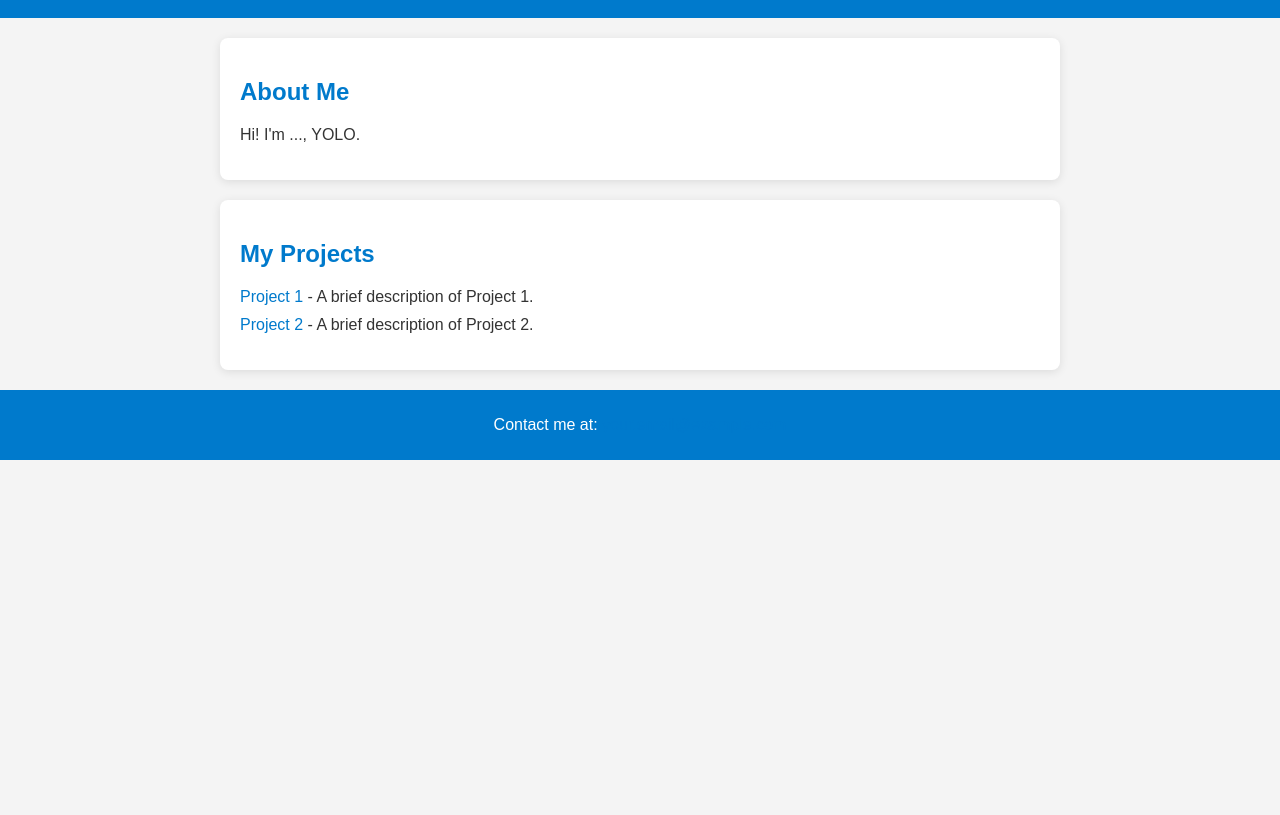
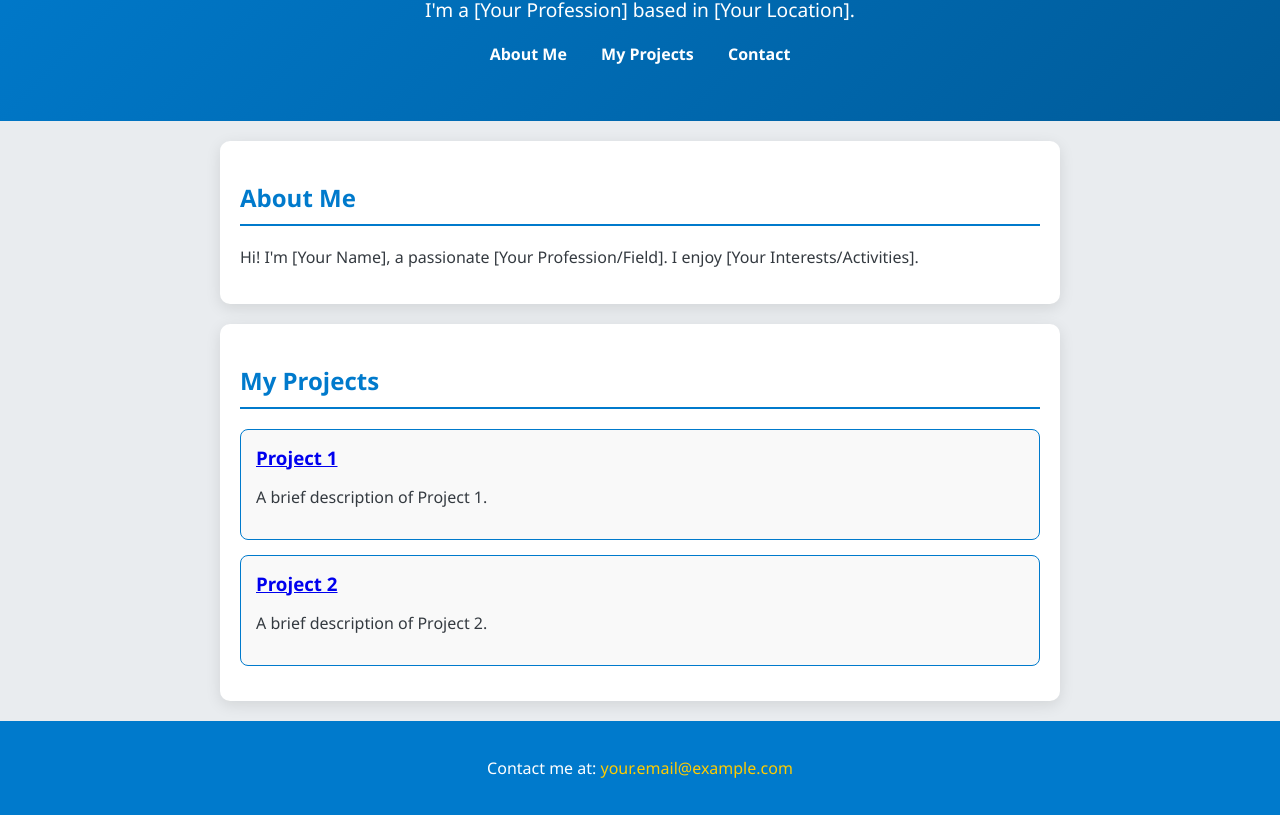
Before and after one commit to Kafeok/DockChoper, a plain HTML site: page index.html in a window 1280 px wide. Shown: the part 109-924 px from the top of the page. Before the commit the page ends 800 px from the top, so only its background shows below. Drawn offline with Linux system fonts and the light colour scheme.

Commit message:
more fancy

```diff
--- a/index.html
+++ b/index.html
@@ -3,26 +3,37 @@
 <head>
     <meta charset="UTF-8">
     <meta name="viewport" content="width=device-width, initial-scale=1.0">
-    <title> Leo </title>
+    <title>Your Name's Page</title>
     <link rel="stylesheet" href="styles.css">
 </head>
 <body>
     <header>
         <h1>Welcome to My Personal Page</h1>
-        <p>I'm...</p>
+        <p>I'm a [Your Profession] based in [Your Location].</p>
+        <nav>
+            <ul>
+                <li><a href="#about">About Me</a></li>
+                <li><a href="#projects">My Projects</a></li>
+                <li><a href="#contact">Contact</a></li>
+            </ul>
+        </nav>
     </header>
-    <section>
+    <section id="about">
         <h2>About Me</h2>
-        <p>Hi! I'm ..., YOLO.</p>
+        <p>Hi! I'm [Your Name], a passionate [Your Profession/Field]. I enjoy [Your Interests/Activities].</p>
     </section>
-    <section>
+    <section id="projects">
         <h2>My Projects</h2>
-        <ul>
-            <li><a href="https://github.com/yourusername/project1">Project 1</a> - A brief description of Project 1.</li>
-            <li><a href="https://github.com/yourusername/project2">Project 2</a> - A brief description of Project 2.</li>
-        </ul>
+        <div class="project">
+            <h3><a href="https://github.com/yourusername/project1">Project 1</a></h3>
+            <p>A brief description of Project 1.</p>
+        </div>
+        <div class="project">
+            <h3><a href="https://github.com/yourusername/project2">Project 2</a></h3>
+            <p>A brief description of Project 2.</p>
+        </div>
     </section>
-    <footer>
+    <footer id="contact">
         <p>Contact me at: <a href="mailto:your.email@example.com">your.email@example.com</a></p>
     </footer>
 </body>
--- a/styles.css
+++ b/styles.css
@@ -1,20 +1,74 @@
 body {
-    font-family: Arial, sans-serif;
+    font-family: 'Segoe UI', Tahoma, Geneva, Verdana, sans-serif;
     margin: 0;
     padding: 0;
-    background-color: #f4f4f4;
-    color: #333;
+    background-color: #e9ecef;
+    color: #343a40;
+    animation: fadeIn 1s ease;
+}
+
+@keyframes fadeIn {
+    from {
+        opacity: 0;
+    }
+    to {
+        opacity: 1;
+    }
 }
 
 header {
-    background: #007acc;
+    background: linear-gradient(135deg, #007acc, #005b99);
     color: white;
-    padding: 20px 0;
+    padding: 40px 0;
     text-align: center;
+    animation: slideIn 1s ease;
+}
+
+@keyframes slideIn {
+    from {
+        transform: translateY(-50px);
+        opacity: 0;
+    }
+    to {
+        transform: translateY(0);
+        opacity: 1;
+    }
 }
 
 header h1 {
     margin: 0;
+    font-size: 2.5em;
+}
+
+header p {
+    font-size: 1.2em;
+    margin: 10px 0;
+}
+
+nav {
+    margin-top: 20px;
+}
+
+nav ul {
+    list-style: none;
+    padding: 0;
+}
+
+nav ul li {
+    display: inline;
+    margin: 0 15px;
+}
+
+nav ul li a {
+    text-decoration: none;
+    color: white;
+    font-weight: bold;
+    transition: color 0.3s, transform 0.3s;
+}
+
+nav ul li a:hover {
+    color: #ffcc00;
+    transform: scale(1.1);
 }
 
 section {
@@ -22,38 +76,167 @@ section {
     margin: 20px auto;
     padding: 20px;
     background: white;
-    border-radius: 8px;
-    box-shadow: 0 2px 10px rgba(0, 0, 0, 0.1);
+    border-radius: 10px;
+    box-shadow: 0 4px 15px rgba(0, 0, 0, 0.1);
+    animation: fadeIn 0.5s ease;
 }
 
 h2 {
     color: #007acc;
+    border-bottom: 2px solid #007acc;
+    padding-bottom: 10px;
 }
 
-ul {
-    list-style-type: none;
-    padding: 0;
+.project {
+    margin: 15px 0;
+    padding: 15px;
+    border: 1px solid #007acc;
+    border-radius: 8px;
+    background: #f9f9f9;
+    transition: transform 0.2s, box-shadow 0.2s;
 }
 
-ul li {
-    margin: 10px 0;
+.project:hover {
+    transform: translateY(-5px);
+    box-shadow: 0 4px 20px rgba(0, 0, 0, 0.2);
 }
 
-a {
-    text-decoration: none;
-    color: #007acc;
-}
-
-a:hover {
-    text-decoration: underline;
+.project h3 {
+    margin: 0 0 10px;
 }
 
 footer {
     text-align: center;
-    padding: 10px 0;
+    padding: 20px 0;
     background: #007acc;
     color: white;
     position: relative;
     bottom: 0;
     width: 100%;
 }
+
+footer a {
+    color: #ffcc00;
+    text-decoration: none;
+}
+body {
+    font-family: 'Segoe UI', Tahoma, Geneva, Verdana, sans-serif;
+    margin: 0;
+    padding: 0;
+    background-color: #e9ecef;
+    color: #343a40;
+    animation: fadeIn 1s ease;
+}
+
+@keyframes fadeIn {
+    from {
+        opacity: 0;
+    }
+    to {
+        opacity: 1;
+    }
+}
+
+header {
+    background: linear-gradient(135deg, #007acc, #005b99);
+    color: white;
+    padding: 40px 0;
+    text-align: center;
+    animation: slideIn 1s ease;
+}
+
+@keyframes slideIn {
+    from {
+        transform: translateY(-50px);
+        opacity: 0;
+    }
+    to {
+        transform: translateY(0);
+        opacity: 1;
+    }
+}
+
+header h1 {
+    margin: 0;
+    font-size: 2.5em;
+}
+
+header p {
+    font-size: 1.2em;
+    margin: 10px 0;
+}
+
+nav {
+    margin-top: 20px;
+}
+
+nav ul {
+    list-style: none;
+    padding: 0;
+}
+
+nav ul li {
+    display: inline;
+    margin: 0 15px;
+}
+
+nav ul li a {
+    text-decoration: none;
+    color: white;
+    font-weight: bold;
+    transition: color 0.3s, transform 0.3s;
+}
+
+nav ul li a:hover {
+    color: #ffcc00;
+    transform: scale(1.1);
+}
+
+section {
+    max-width: 800px;
+    margin: 20px auto;
+    padding: 20px;
+    background: white;
+    border-radius: 10px;
+    box-shadow: 0 4px 15px rgba(0, 0, 0, 0.1);
+    animation: fadeIn 0.5s ease;
+}
+
+h2 {
+    color: #007acc;
+    border-bottom: 2px solid #007acc;
+    padding-bottom: 10px;
+}
+
+.project {
+    margin: 15px 0;
+    padding: 15px;
+    border: 1px solid #007acc;
+    border-radius: 8px;
+    background: #f9f9f9;
+    transition: transform 0.2s, box-shadow 0.2s;
+}
+
+.project:hover {
+    transform: translateY(-5px);
+    box-shadow: 0 4px 20px rgba(0, 0, 0, 0.2);
+}
+
+.project h3 {
+    margin: 0 0 10px;
+}
+
+footer {
+    text-align: center;
+    padding: 20px 0;
+    background: #007acc;
+    color: white;
+    position: relative;
+    bottom: 0;
+    width: 100%;
+}
+
+footer a {
+    color: #ffcc00;
+    text-decoration: none;
+}
```
